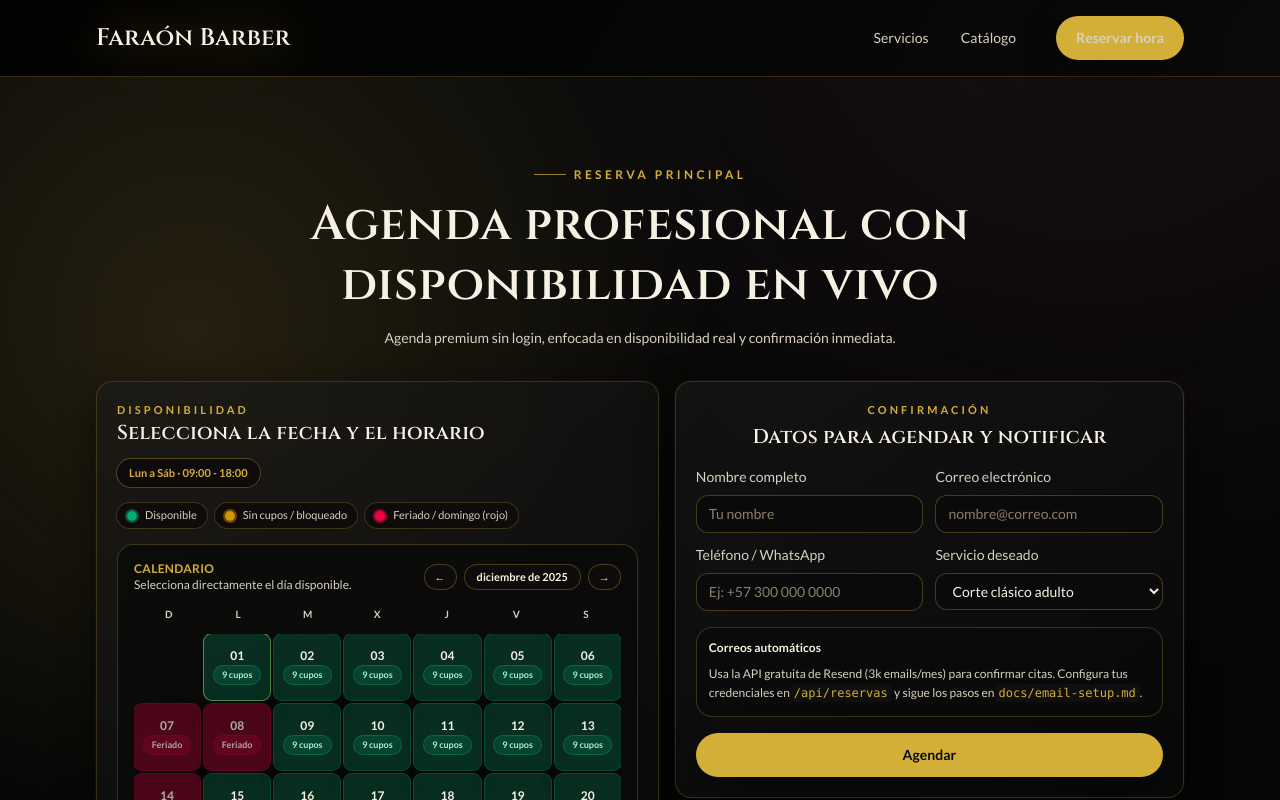
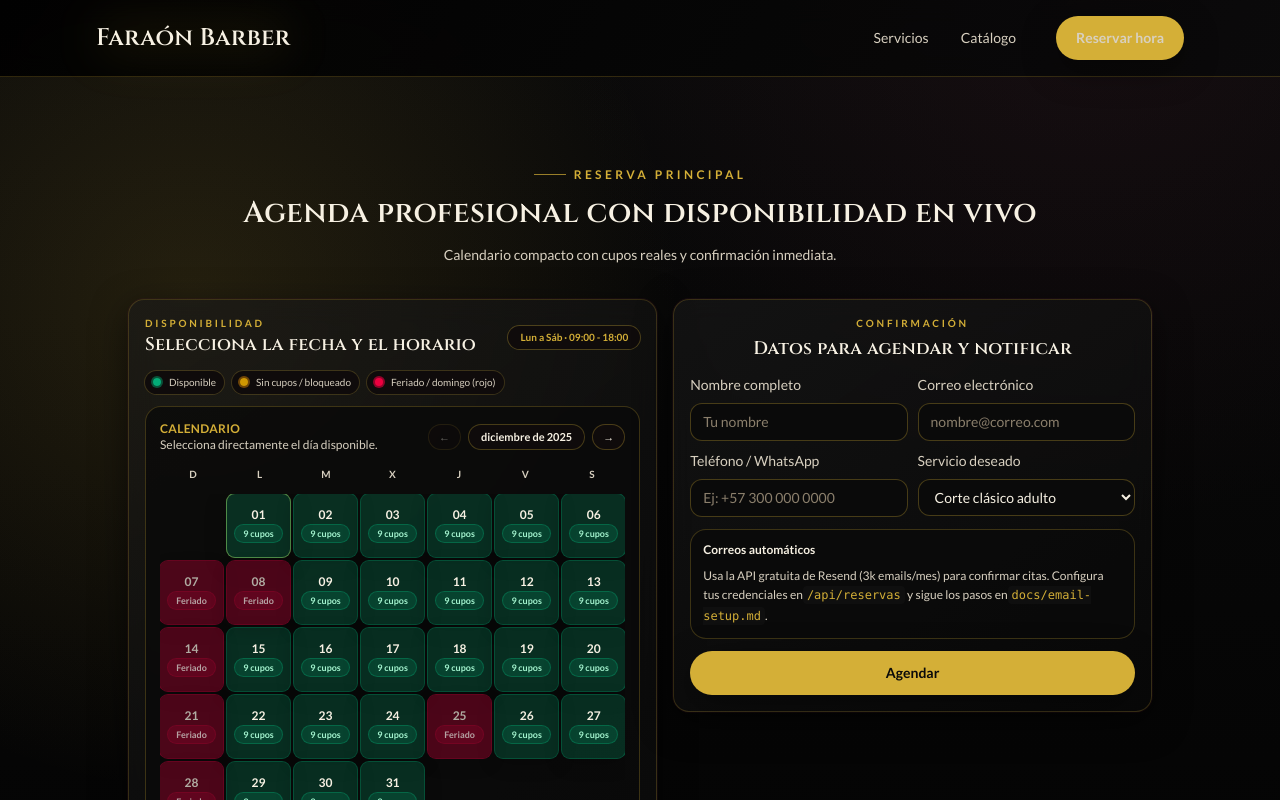
Before and after one commit to Mauriizio/faraon, a Next.js app: page /reservar in a window 1280 px wide. Shown: the top 800 px of the page. Built offline with nearby package versions, Linux system fonts and the light colour scheme.

Commit message:
Center reservas layout and block past dates

```diff
--- a/app/reservar/page.tsx
+++ b/app/reservar/page.tsx
@@ -84,18 +84,19 @@ const services = [
 
 const weekDayLabels = ["D", "L", "M", "X", "J", "V", "S"];
 
-function buildDayAvailability(date: Date, holidaySet: Set<string>): DayAvailability {
+function buildDayAvailability(date: Date, holidaySet: Set<string>, todayKey: string): DayAvailability {
   const key = date.toISOString().split("T")[0];
   const dayOfWeek = date.getDay();
   const isSunday = dayOfWeek === 0;
   const isHoliday = holidaySet.has(key);
-  const blockedDay = isSunday || isHoliday;
+  const isPast = key < todayKey;
+  const blockedDay = isSunday || isHoliday || isPast;
 
   const existing = bookedSlots[key] ?? [];
   const availableSlots = blockedDay ? [] : workingHours.filter((slot) => !existing.includes(slot));
 
   let status: AvailabilityStatus = "disponible";
-  if (blockedDay) status = "feriado";
+  if (blockedDay) status = isHoliday || isSunday ? "feriado" : "sin-cupos";
   else if (availableSlots.length === 0) status = "sin-cupos";
 
   return {
@@ -120,10 +121,14 @@ function statusColor(status: AvailabilityStatus) {
 }
 
 export default function ReservarPage() {
-  const [currentMonth, setCurrentMonth] = useState(() => {
+  const today = useMemo(() => {
     const now = new Date();
-    return new Date(now.getFullYear(), now.getMonth(), 1);
-  });
+    return new Date(now.getFullYear(), now.getMonth(), now.getDate());
+  }, []);
+
+  const todayKey = useMemo(() => today.toISOString().split("T")[0], [today]);
+
+  const [currentMonth, setCurrentMonth] = useState(() => new Date(today.getFullYear(), today.getMonth(), 1));
 
   const holidaySet = useMemo(() => buildHolidaySet(currentMonth, 400), [currentMonth]);
 
@@ -138,11 +143,11 @@ export default function ReservarPage() {
 
     for (let day = 1; day <= daysInMonth; day += 1) {
       const date = new Date(year, month, day);
-      cells[startDay + day - 1] = buildDayAvailability(date, holidaySet);
+      cells[startDay + day - 1] = buildDayAvailability(date, holidaySet, todayKey);
     }
 
     return cells;
-  }, [currentMonth, holidaySet]);
+  }, [currentMonth, holidaySet, todayKey]);
 
   const weeks = useMemo(() => {
     const chunks: Array<Array<DayAvailability | null>> = [];
@@ -228,58 +233,61 @@ export default function ReservarPage() {
     <SectionShell
       eyebrow="Reserva principal"
       title="Agenda profesional con disponibilidad en vivo"
-      description="Agenda premium sin login, enfocada en disponibilidad real y confirmación inmediata."
-      className="pt-6 pb-10 sm:pt-8 sm:pb-12 lg:pb-12"
+      description="Calendario compacto con cupos reales y confirmación inmediata."
+      className="pt-4 pb-8 sm:pt-5 sm:pb-10"
       headerClassName="items-center text-center lg:w-full"
       headerWidthClassName="w-full"
-      titleClassName="mx-auto max-w-5xl text-pretty text-2xl sm:text-3xl lg:text-4xl lg:leading-tight"
-      descriptionClassName="mx-auto max-w-3xl text-xs sm:text-sm"
+      titleClassName="mx-auto max-w-5xl text-pretty text-2xl sm:text-3xl lg:text-[30px] lg:leading-tight"
+      descriptionClassName="mx-auto max-w-3xl text-[12px] sm:text-sm"
     >
-      <div className="mx-auto grid w-full max-w-6xl items-start gap-3 sm:gap-4 lg:grid-cols-[1.05fr_0.95fr]">
-        <div className="glass-panel panel-hover flex min-w-0 flex-col gap-4 rounded-2xl p-3 sm:p-4 lg:p-5">
-          <div className="flex flex-wrap items-center justify-between gap-3">
+      <div className="mx-auto grid w-full max-w-5xl items-start gap-3 sm:gap-4 lg:grid-cols-[1.05fr_0.95fr]">
+        <div className="glass-panel panel-hover flex min-w-0 flex-col gap-3 rounded-2xl p-3 sm:p-4 lg:p-4">
+          <div className="flex flex-wrap items-center justify-between gap-2">
             <div>
-              <p className="small-caps text-[11px] text-[#d4af37]">Disponibilidad</p>
-              <h3 className="section-title text-lg font-semibold text-[#f7f1e3] sm:text-xl">Selecciona la fecha y el horario</h3>
+              <p className="small-caps text-[10px] text-[#d4af37]">Disponibilidad</p>
+              <h3 className="section-title text-base font-semibold text-[#f7f1e3] sm:text-lg">Selecciona la fecha y el horario</h3>
             </div>
-            <span className="rounded-full bg-[#0f0b0b] px-3 py-1.5 text-[11px] font-semibold text-[#d4af37] ring-1 ring-[#d4af37]/30">
+            <span className="rounded-full bg-[#0f0b0b] px-3 py-1 text-[10px] font-semibold text-[#d4af37] ring-1 ring-[#d4af37]/30">
               Lun a Sáb · 09:00 - 18:00
             </span>
           </div>
 
-          <div className="flex flex-wrap items-center gap-2 text-[11px] text-[#d8d0c0]">
-            <span className="inline-flex items-center gap-2 rounded-full bg-[#0f0b0b] px-2.5 py-1 ring-1 ring-[#d4af37]/20">
-              <span className="h-2.5 w-2.5 rounded-full bg-emerald-400/80 ring-2 ring-emerald-500/40" />
+          <div className="flex flex-wrap items-center gap-2 text-[10px] text-[#d8d0c0]">
+            <span className="inline-flex items-center gap-2 rounded-full bg-[#0f0b0b] px-2 py-1 ring-1 ring-[#d4af37]/20">
+              <span className="h-2 w-2 rounded-full bg-emerald-400/80 ring-2 ring-emerald-500/40" />
               Disponible
             </span>
-            <span className="inline-flex items-center gap-2 rounded-full bg-[#0f0b0b] px-2.5 py-1 ring-1 ring-[#d4af37]/20">
-              <span className="h-2.5 w-2.5 rounded-full bg-amber-400/80 ring-2 ring-amber-500/40" />
+            <span className="inline-flex items-center gap-2 rounded-full bg-[#0f0b0b] px-2 py-1 ring-1 ring-[#d4af37]/20">
+              <span className="h-2 w-2 rounded-full bg-amber-400/80 ring-2 ring-amber-500/40" />
               Sin cupos / bloqueado
             </span>
-            <span className="inline-flex items-center gap-2 rounded-full bg-[#0f0b0b] px-2.5 py-1 ring-1 ring-[#d4af37]/20">
-              <span className="h-2.5 w-2.5 rounded-full bg-rose-600 ring-2 ring-rose-700/70" />
+            <span className="inline-flex items-center gap-2 rounded-full bg-[#0f0b0b] px-2 py-1 ring-1 ring-[#d4af37]/20">
+              <span className="h-2 w-2 rounded-full bg-rose-600 ring-2 ring-rose-700/70" />
               Feriado / domingo (rojo)
             </span>
           </div>
 
-          <div className="rounded-2xl border border-[#d4af37]/25 bg-[#0b0b0b]/80 p-3 sm:p-4">
+          <div className="rounded-2xl border border-[#d4af37]/25 bg-[#0b0b0b]/80 p-3 sm:p-3.5 max-w-[560px] w-full mx-auto">
             <div className="mb-2.5 flex flex-wrap items-center justify-between gap-3">
               <div>
                 <p className="text-xs font-semibold uppercase tracking-wide text-[#d4af37]">Calendario</p>
                 <p className="text-xs text-[#d8d0c0]">Selecciona directamente el día disponible.</p>
               </div>
-              <div className="flex items-center gap-2">
+            <div className="flex items-center gap-2">
                 <button
                   type="button"
                   onClick={() => {
+                    const minMonth = new Date(today.getFullYear(), today.getMonth(), 1);
+                    if (currentMonth <= minMonth) return;
                     const prev = new Date(currentMonth);
                     prev.setMonth(prev.getMonth() - 1);
                     setCurrentMonth(prev);
                     setSelectedSlot(null);
                     setSelectedDateKey(undefined);
                   }}
-                  className="rounded-full border border-[#d4af37]/30 bg-[#0f0b0b] px-2.5 py-1 text-[11px] font-semibold text-[#f7f1e3] transition hover:border-[#d4af37]/60"
+                  className="rounded-full border border-[#d4af37]/30 bg-[#0f0b0b] px-2.5 py-1 text-[11px] font-semibold text-[#f7f1e3] transition hover:border-[#d4af37]/60 disabled:cursor-not-allowed disabled:opacity-40"
                   aria-label="Mes anterior"
+                  disabled={currentMonth <= new Date(today.getFullYear(), today.getMonth(), 1)}
                 >
                   ←
                 </button>
@@ -311,7 +319,7 @@ export default function ReservarPage() {
               ))}
             </div>
 
-            <div className="grid grid-cols-7 gap-1 overflow-hidden sm:gap-1">
+            <div className="grid grid-cols-7 gap-0.5 overflow-hidden sm:gap-1">
               {weeks.map((week, idx) => (
                 <div key={idx} className="contents">
                   {week.map((day, dayIdx) => {
@@ -331,7 +339,7 @@ export default function ReservarPage() {
                           setSelectedSlot(null);
                         }}
                         disabled={disabled}
-                        className={`group flex aspect-square min-h-[38px] w-full flex-col items-center justify-center gap-1 rounded-lg px-1 py-1 text-center text-[10px] font-semibold transition focus-visible:outline focus-visible:outline-2 focus-visible:outline-offset-2 focus-visible:outline-[#d4af37] ${
+                        className={`group flex aspect-square min-h-[32px] w-full flex-col items-center justify-center gap-1 rounded-lg px-1 py-1 text-center text-[10px] font-semibold transition focus-visible:outline focus-visible:outline-2 focus-visible:outline-offset-2 focus-visible:outline-[#d4af37] ${
                           statusColor(day.status)
                         } ${
                           isActive
@@ -358,7 +366,7 @@ export default function ReservarPage() {
             </div>
           </div>
 
-          <div className="rounded-2xl border border-[#d4af37]/30 bg-[#0b0b0b]/80 p-5">
+          <div className="rounded-2xl border border-[#d4af37]/30 bg-[#0b0b0b]/80 p-4 max-w-[560px] w-full mx-auto">
             <div className="flex flex-wrap items-center justify-between gap-2">
               <p className="text-sm font-semibold text-[#f7f1e3]">Horarios del día</p>
               {selectedDay?.status !== "disponible" && (
@@ -367,7 +375,7 @@ export default function ReservarPage() {
                 </span>
               )}
             </div>
-            <div className="mt-3 grid grid-cols-2 gap-2 sm:grid-cols-3 lg:grid-cols-4">
+            <div className="mt-2 grid grid-cols-2 gap-2 sm:grid-cols-3 lg:grid-cols-4">
               {selectedDay?.availableSlots.length ? (
                 selectedDay.availableSlots.map((slot) => {
                   const isActive = slot === selectedSlot;
@@ -394,14 +402,14 @@ export default function ReservarPage() {
 
         <form
           onSubmit={handleSubmit}
-          className="glass-panel panel-hover w-full max-w-3xl min-w-0 mx-auto flex flex-col gap-4 rounded-2xl p-3 sm:p-4 lg:p-5"
+          className="glass-panel panel-hover mx-auto flex w-full max-w-[540px] min-w-0 flex-col gap-3 rounded-2xl p-3 sm:p-4 lg:p-4"
         >
           <div className="text-center">
-            <p className="small-caps text-[11px] text-[#d4af37]">Confirmación</p>
-            <h3 className="section-title mt-1 text-xl font-semibold text-[#f7f1e3]">Datos para agendar y notificar</h3>
+            <p className="small-caps text-[10px] text-[#d4af37]">Confirmación</p>
+            <h3 className="section-title mt-1 text-lg font-semibold text-[#f7f1e3]">Datos para agendar y notificar</h3>
           </div>
 
-          <div className="grid gap-3 sm:grid-cols-2">
+          <div className="grid gap-2.5 sm:grid-cols-2">
             <label className="flex flex-col gap-2 text-sm text-[#d8d0c0]">
               Nombre completo
               <input
```
